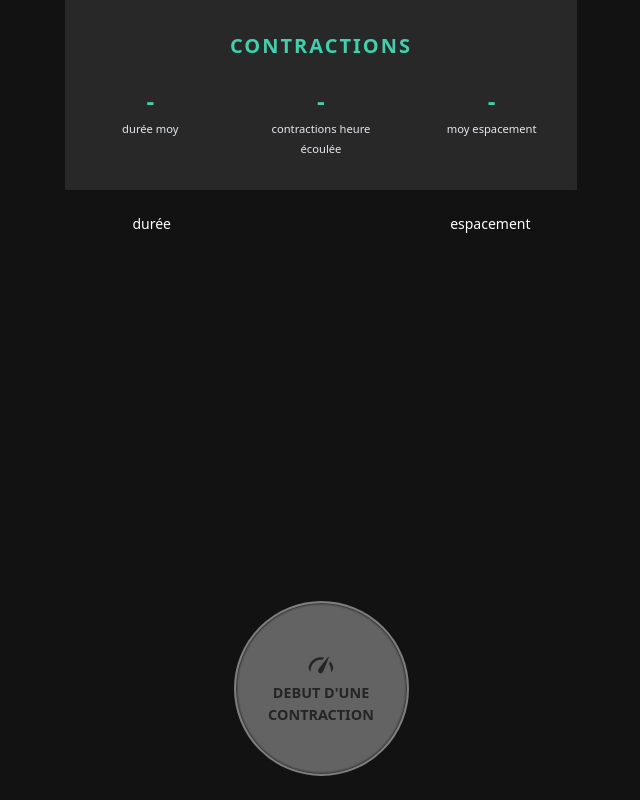
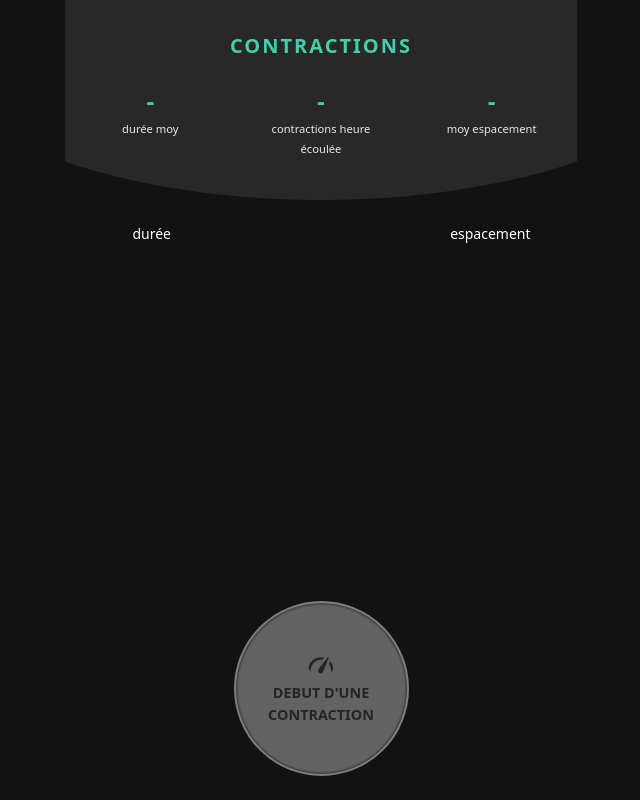
Before and after one commit to razmi0/contraction, a React (Vite) app: page / in a window 1280 px wide. Shown: the whole page, without its empty margins (319-959 px from the left). Built offline with nearby package versions, Linux system fonts and the light colour scheme.

Commit message:
styles: add header bottom ellipse shape

```diff
--- a/src/components/Header.tsx
+++ b/src/components/Header.tsx
@@ -11,7 +11,7 @@ function Stat({ children, quantity }: { children: ReactNode; quantity: ReactNode
 
 export default function Header({ children }: { children: ReactNode }) {
     return (
-        <header className="relative text-white py-8 flex flex-col items-center gap-6 bg-bg-header">
+        <header className="relative text-white py-8 flex flex-col items-center gap-6 bg-bg-header rounded-edge">
             <h1 className="text-xl font-semibold uppercase tracking-widest text-primary-a1">Contractions</h1>
             <section aria-label="Statistiques" className="flex justify-around w-full max-w-xl text-center text-sm">
                 {children}
--- a/src/index.css
+++ b/src/index.css
@@ -25,6 +25,17 @@ p,
 h1 {
     margin: 0;
 }
+
+/****/
+.rounded-edge {
+    height: 200px;
+    aspect-ratio: 3/2;
+    --curvature: 85%;
+    clip-path: ellipse(var(--curvature) 100% at 50% 0%);
+}
+
+/**
+**/
 
 #checkbox {
     display: none;
```
